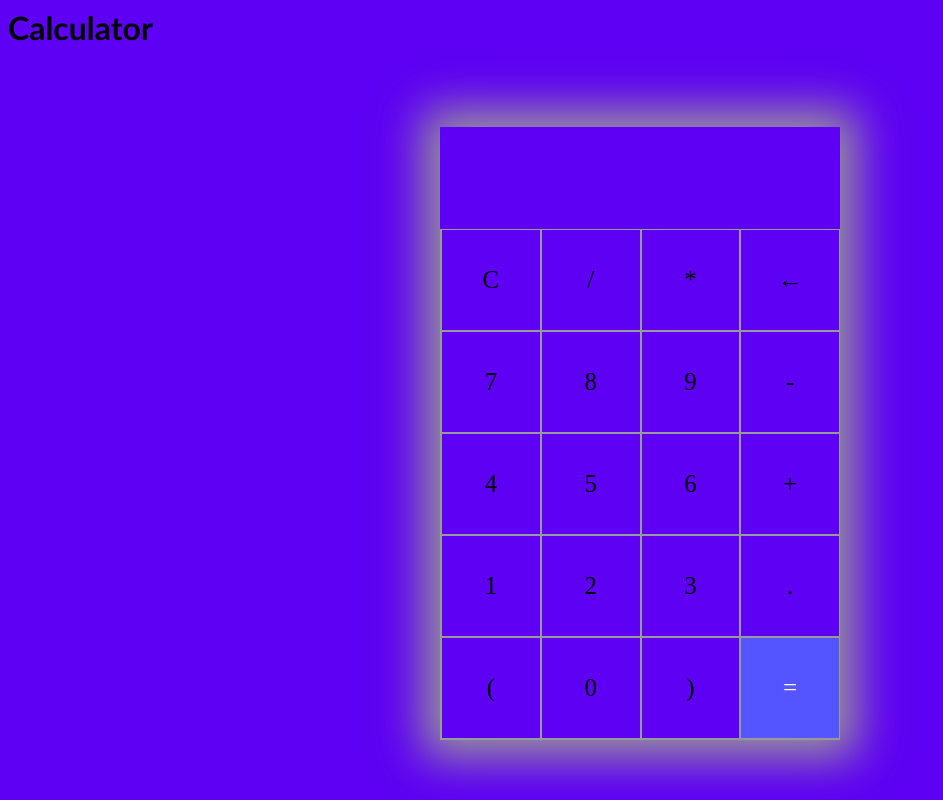
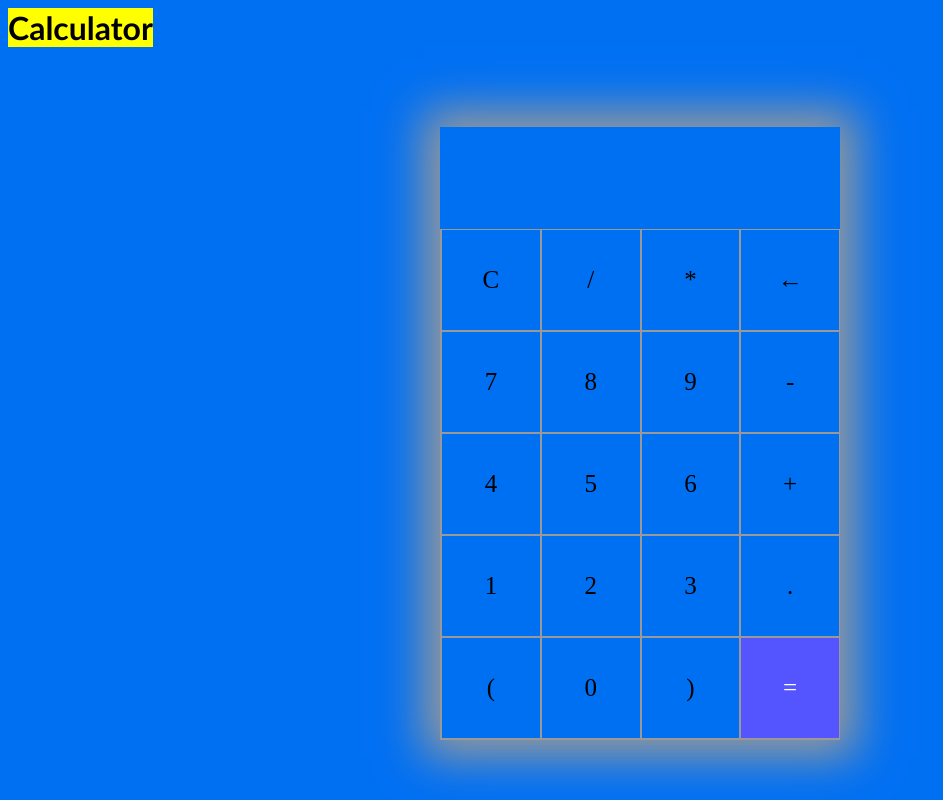
Before and after one commit to BanglaSky/calc, a plain HTML site: page index.html in a window 1280 px wide. Shown: the whole page, without its empty margins (0-943 px from the left). Drawn offline with Linux system fonts and the light colour scheme.

Commit message:
changecolourandtags

```diff
--- a/index.html
+++ b/index.html
@@ -2,11 +2,11 @@
 <head>
 <meta charset="utf-8">
 <meta name="viewport" content="width=device-width, initial scale=1.0">
-<title>Ehsan's Calculator Math</title>
+<title>Ehsan's Math</title>
 <link rel="stylesheet" href="style.css">
 </head>
  <body>
-        <h1>Calculator</h1>
+        <h1><mark>Calculator</mark></h1>
     <section>
             <div class="container">
                 <div id="display"></div>
@@ -35,7 +35,7 @@
                  </div>
             </section>
         <script src="index.js"></script>
-    </body>
+
 
 
 
--- a/style.css
+++ b/style.css
@@ -38,10 +38,10 @@
     transition: 0.5s ease-in-out;
 }
 body{
-    background-color:#5d00f3;
+    background-color:#0070f3;
    }
 
    h1{
-   color:black;
+   color:#0070f3;
    font-family: 'Gill Sans', 'Gill Sans MT', Calibri, 'Trebuchet MS', sans-serif;
    }
```
